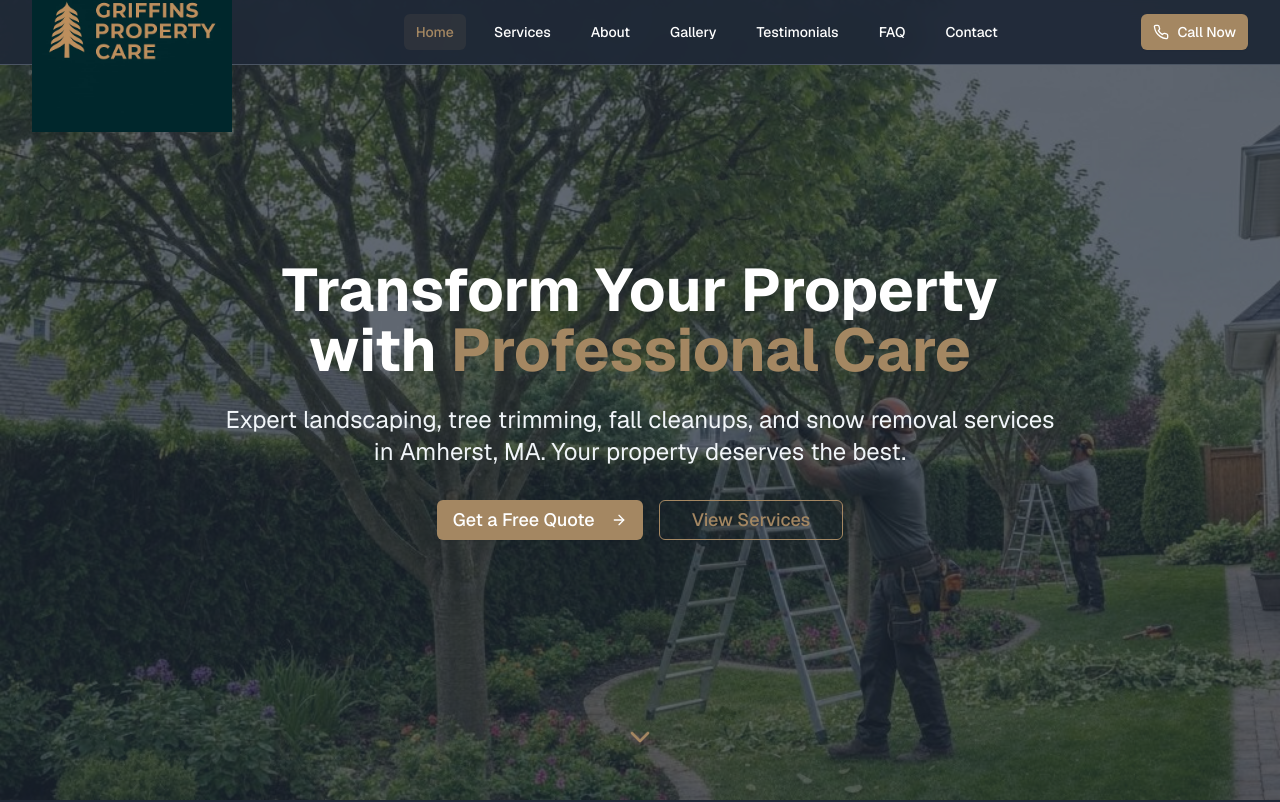
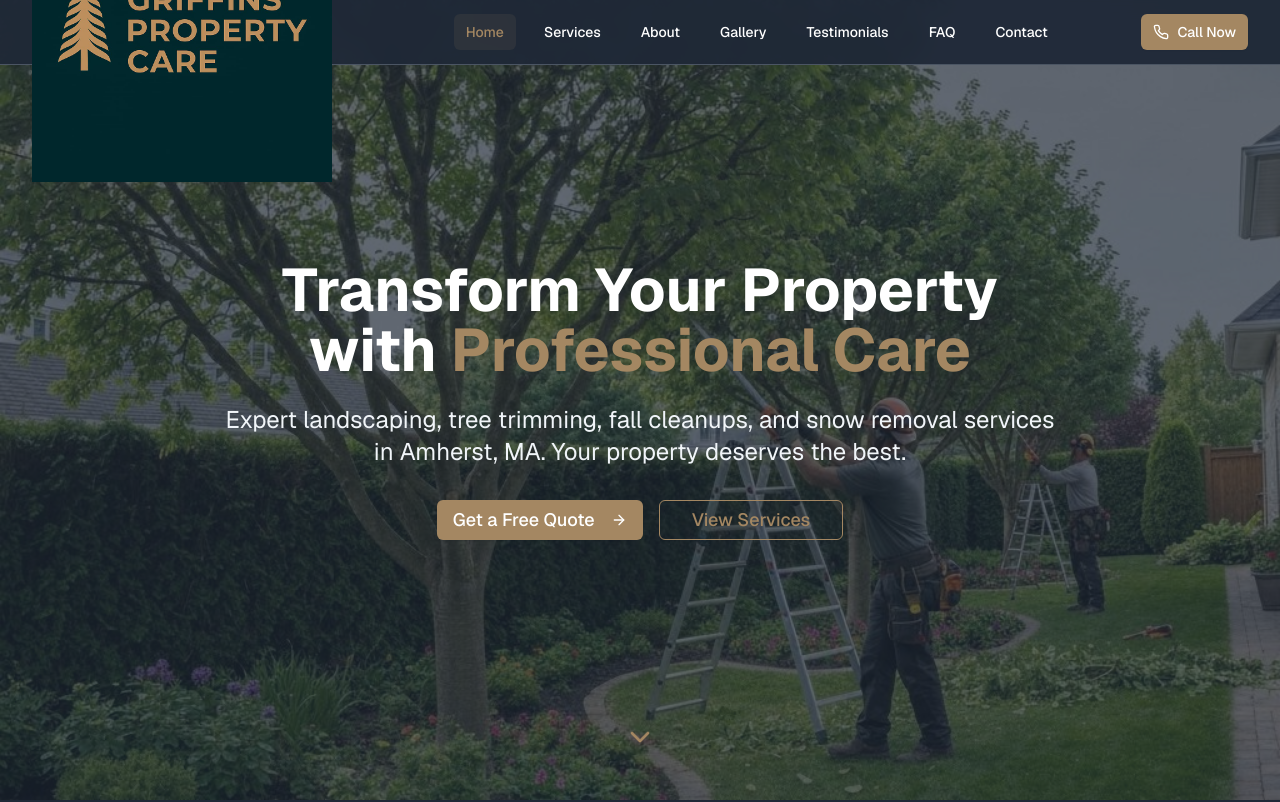
Before and after one commit to davisbryan595-lang/Griffin-property-care, a Next.js app: page / in a window 1280 px wide. Shown: the top 802 px of the page. Built offline with nearby package versions, Linux system fonts and the light colour scheme.

Commit message:
Update navbar.tsx

```diff
--- a/components/navbar.tsx
+++ b/components/navbar.tsx
@@ -59,7 +59,7 @@ export function Navbar() {
   <Image
     src="/logo.jpeg"
     alt="Griffin's Property Care Logo"
-    width={200}   // control width
+    width={300}   // control width
     height={64}   // match navbar height (h-16 = 64px)
     className="object-cover"
   />
```
